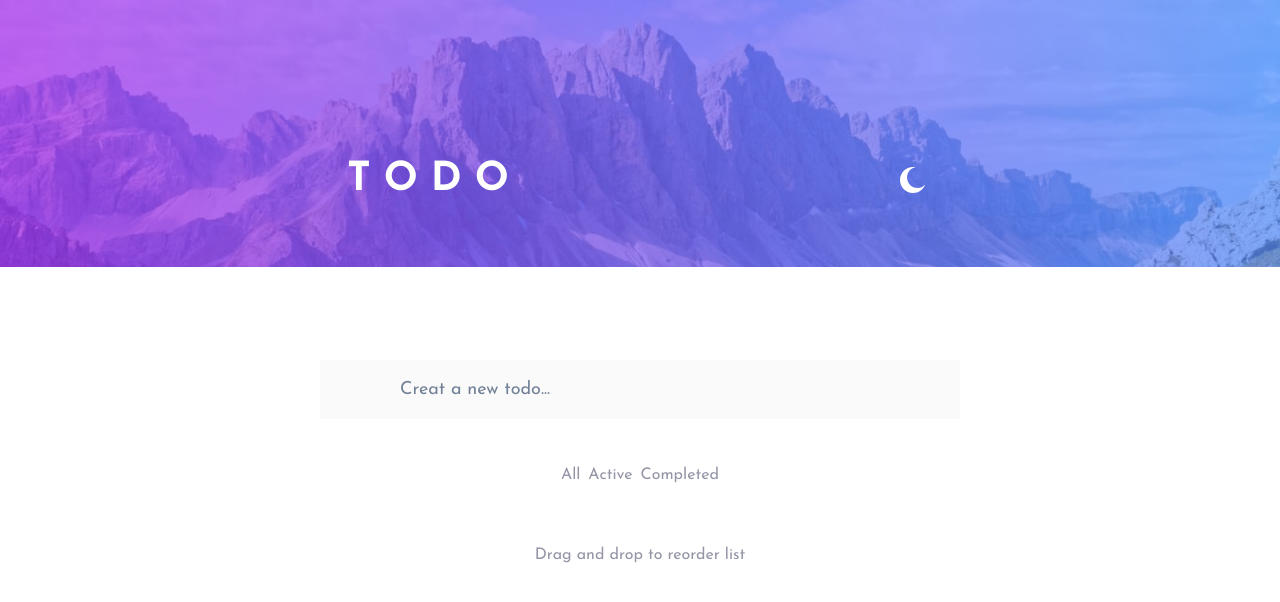
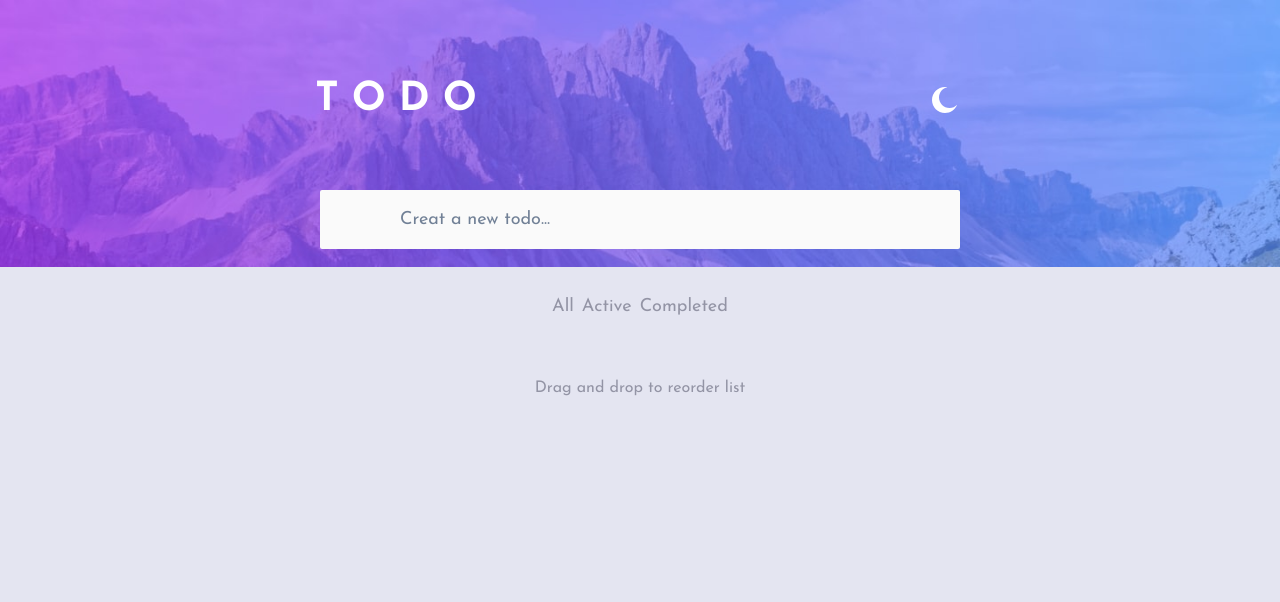
Before and after one commit to EmillyNeves/CodeChallenge-todolist, a Next.js app: page / in a window 1280 px wide. Shown: the top 602 px of the page. Built offline with nearby package versions, Linux system fonts and the light colour scheme.

Commit message:
fix: Drag drop e estilos

```diff
--- a/src/pages/_app.tsx
+++ b/src/pages/_app.tsx
@@ -1,12 +1,20 @@
 import React from "react";
 import { ChakraProvider, extendTheme } from "@chakra-ui/react";
 import type { AppProps } from "next/app";
+import { mode } from "@chakra-ui/theme-tools";
 
 const theme = extendTheme({
   fonts: {
     body: "Josefin Sans, sans-serif",
     heading: "Josefin Sans, sans-serif",
     mono: "Josefin Sans, sans-serif",
+  },
+  styles: {
+    global: (props) => ({
+      body: {
+        bg: mode("#e4e5f1", "#161722")(props),
+      },
+    }),
   },
   darkTheme: {
     background: "#161722",
@@ -28,7 +36,7 @@ const theme = extendTheme({
     draggable: "#f9eefe",
     blue: "#3a7bfd",
   },
-})
+});
 
 function MyApp({ Component, pageProps }: AppProps) {
   return (
--- a/src/pages/components/AddTodo.tsx
+++ b/src/pages/components/AddTodo.tsx
@@ -24,7 +24,7 @@ export const AddTodo = ({ onEnter }: Props) => {
           bg={"#fafafa"}
           fontSize={18}
           borderRadius="sm"
-          w="50%"
+          w={["80%", "50%"]}
           mb={5}
           p={4}
           pl={20}
@@ -40,7 +40,7 @@ export const AddTodo = ({ onEnter }: Props) => {
           bg={"#25273c"}
           fontSize={18}
           borderRadius="sm"
-          w="50%"
+          w={["80%", "50%"]}
           mb={5}
           p={4}
           pl={20}
--- a/src/pages/components/Banner.tsx
+++ b/src/pages/components/Banner.tsx
@@ -23,11 +23,11 @@ export function Banner(props: BannerProps) {
       backgroundImage={props.bg}
     >
       <Flex
-        height={["200", "45vh"]}
+        height={["150", "25vh"]}
         alignItems={'center'}
         justifyContent="center"
       >
-        <Heading pr={'30%'} textColor={"white"} as="b" fontSize={["20", "40"]}>
+        <Heading pr={["40%", "35%"]} textColor={"white"} as="b" fontSize={["32", "40"]}>
           T O D O
         </Heading>
         <IconButton onClick={toggleColorMode} bg="" isRound="true">
--- a/src/pages/components/Filtros.tsx
+++ b/src/pages/components/Filtros.tsx
@@ -7,25 +7,25 @@ const Filtros = () => {
     <HStack my={2} alignItems={"center"} justifyContent="center">
       {colorMode === "light" ? (
         <>
-          <Text color={"#9394a5"} fontSize={16}>
+          <Text color={"#9394a5"} fontSize={18}>
             All
           </Text>
-          <Text color={"#9394a5"} fontSize={16}>
+          <Text color={"#9394a5"} fontSize={18}>
             Active
           </Text>
-          <Text color={"#9394a5"} fontSize={16}>
+          <Text color={"#9394a5"} fontSize={18}>
             Completed
           </Text>
         </>
       ) : (
         <>
-          <Text color={"#484b6a"} fontSize={16}>
+          <Text color={"#484b6a"} fontSize={18}>
             All
           </Text>
-          <Text color={"#484b6a"} fontSize={16}>
+          <Text color={"#484b6a"} fontSize={18}>
             Active
           </Text>
-          <Text color={"#484b6a"} fontSize={16}>
+          <Text color={"#484b6a"} fontSize={18}>
             Completed
           </Text>
         </>
--- a/src/pages/index.tsx
+++ b/src/pages/index.tsx
@@ -1,4 +1,4 @@
-import { Box, useColorMode, VStack, StackDivider } from "@chakra-ui/react";
+import { Box, useColorMode, VStack, StackDivider, list } from "@chakra-ui/react";
 import type { NextPage } from "next";
 import Head from "next/head";
 import { Banner } from "./components/Banner";
@@ -24,6 +24,7 @@ const Home: NextPage = () => {
     });
     setList(newTodo);
   };
+
   return (
     <div>
       <Head>
@@ -44,22 +45,24 @@ const Home: NextPage = () => {
           <Banner bg={["bg-mobile-dark.jpg", "bg-desktop-dark.jpg"]} />
         )}{" "}
         <DragDropContext
-          onDragEnd={(...pross) => {
-            console.log(pross);
+          onDragEnd={(param) => {
+            const srcI = param.source.index;
+            const desI = param.destination?.index;
+            if (desI) list.splice(desI, 0, list.splice(srcI, 1)[0]);
           }}
         >
           <Box>
             {colorMode === "light" ? (
-              <VStack>
+              <VStack mt={["-20", "-170"]}>
                 <AddTodo onEnter={handleAddTodo} />
                 <VStack
                   align="stretch"
                   divider={<StackDivider borderColor="gray.100" />}
                   borderRadius="sm"
-                  w="50%"
+                  w={["80%", "50%"]}
                   bg={"#fafafa"}
                 >
-                  <Droppable droppableId="droppable-">
+                  <Droppable droppableId="droppable-1">
                     {(provided, _) => (
                       <div ref={provided.innerRef} {...provided.droppableProps}>
                         {list.map((item, index) => (
@@ -87,16 +90,16 @@ const Home: NextPage = () => {
                 <Footer />
               </VStack>
             ) : (
-              <VStack>
+              <VStack mt={["-20", "-170"]}>
                 <AddTodo onEnter={handleAddTodo} />
                 <VStack
                   align="stretch"
                   divider={<StackDivider borderColor="#4d5066" />}
                   borderRadius="sm"
-                  w="50%"
+                  w={["80%", "50%"]}
                   bg={"#25273c"}
                 >
-                 <Droppable droppableId="droppable-">
+                  <Droppable droppableId="droppable-2">
                     {(provided, _) => (
                       <div ref={provided.innerRef} {...provided.droppableProps}>
                         {list.map((item, index) => (
```
